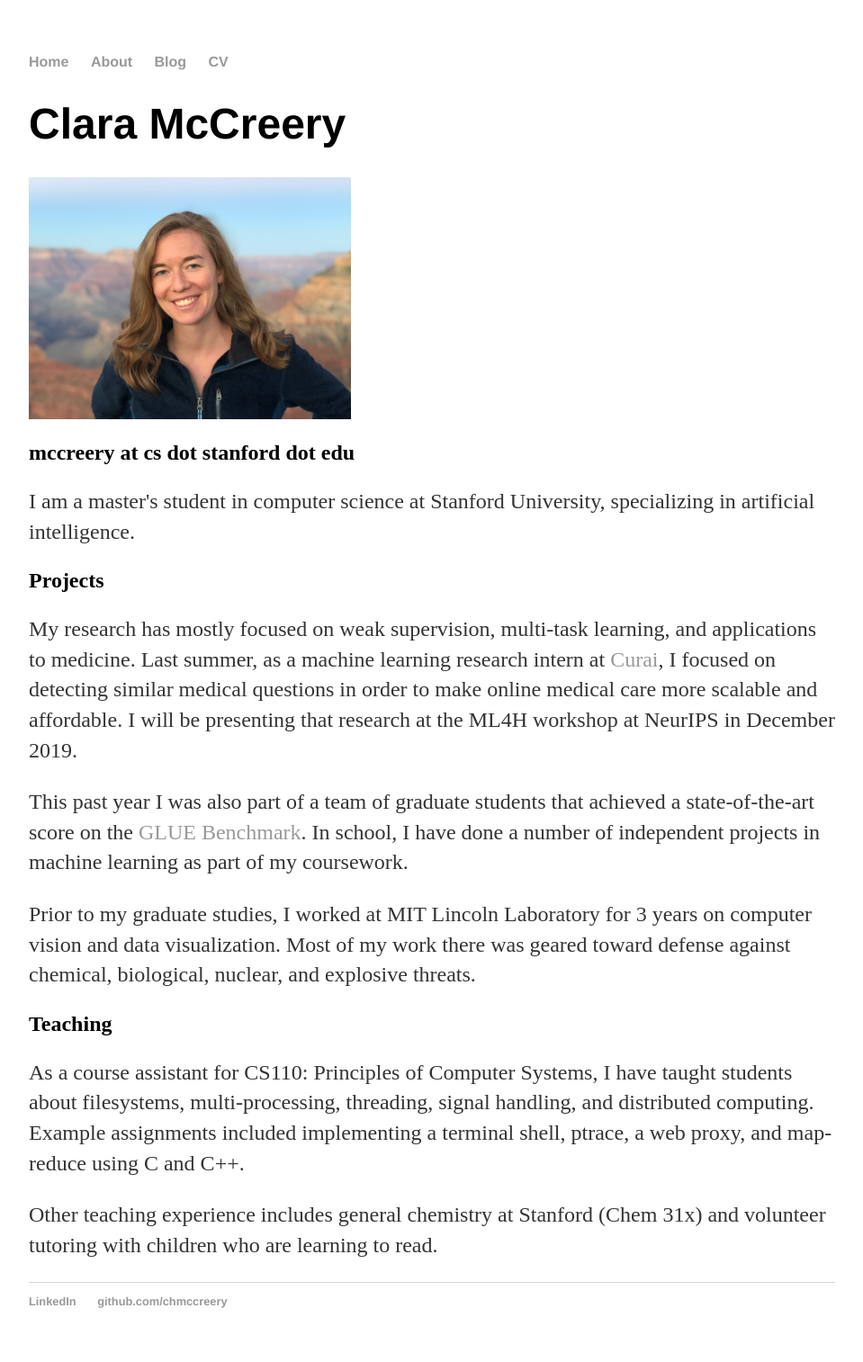
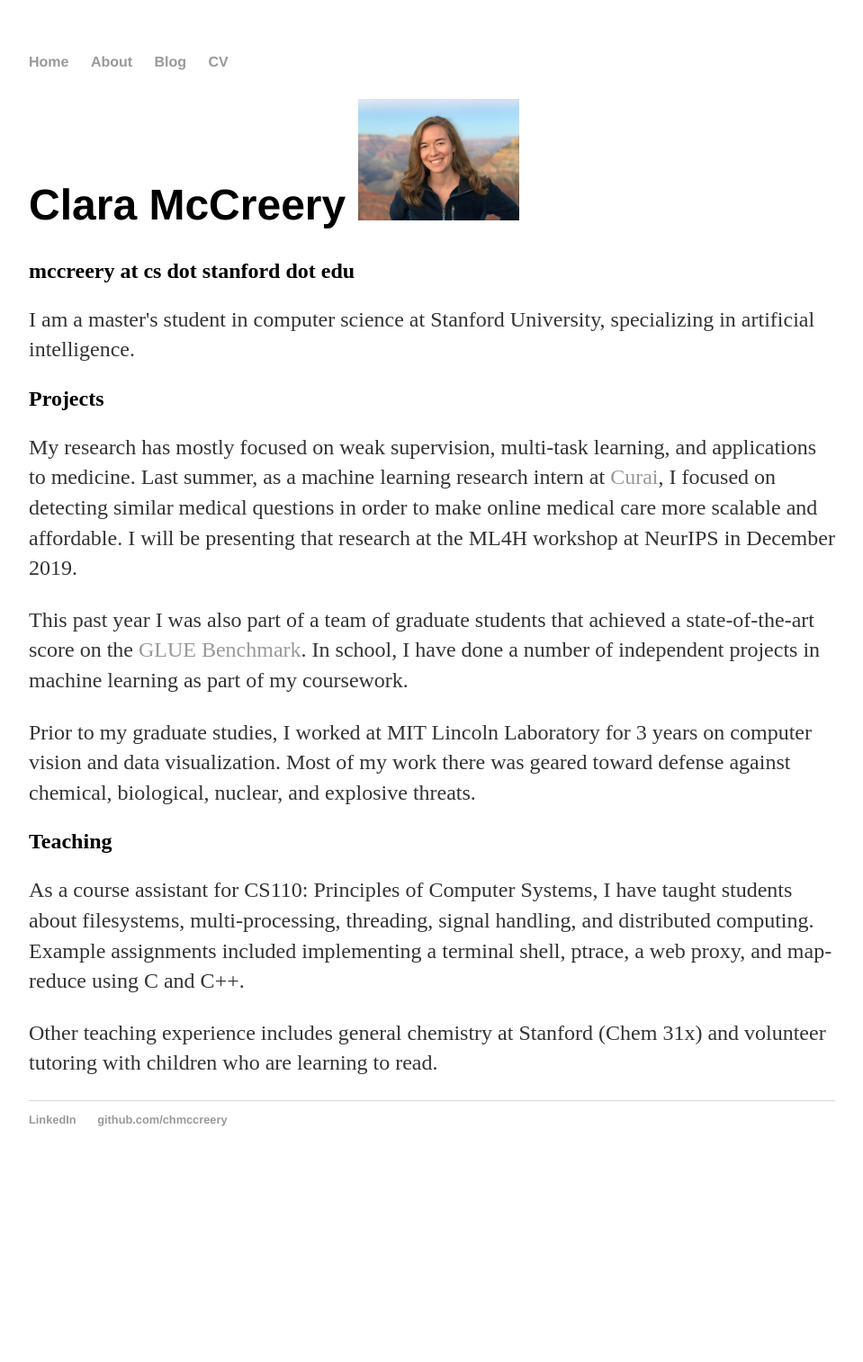
Before and after one commit to chmccreery/chmccreery.github.io, a Jekyll site: the page built from index.html, in a window 1280 px wide. Shown: the whole page at 90% size, without its empty margins (160-1119 px from the left). Built offline with Jekyll 4.4.1, drawn with Linux system fonts in a browser that asks for light colours; after the commit the page ends 1312 px from its top, so only the background shows below that.

Commit message:
Update index.html

```diff
--- a/index.html
+++ b/index.html
@@ -3,8 +3,8 @@
 title: Clara McCreery
 ---
 <div class="blurb">
-	<h1>Clara McCreery</h1>
-	<td width="28%"><img src="images/IMG_1211.jpeg" width="40%"></td>
+	<h1>Clara McCreery
+	<td width="28%"><img src="images/IMG_1211.jpeg" width="20%"></td> </h1>
 	<h2>mccreery at cs dot stanford dot edu</h2>
 	<p>I am a master's student in computer science at Stanford University, specializing in artificial intelligence.</p>
 	<h2>Projects</h2>
```
